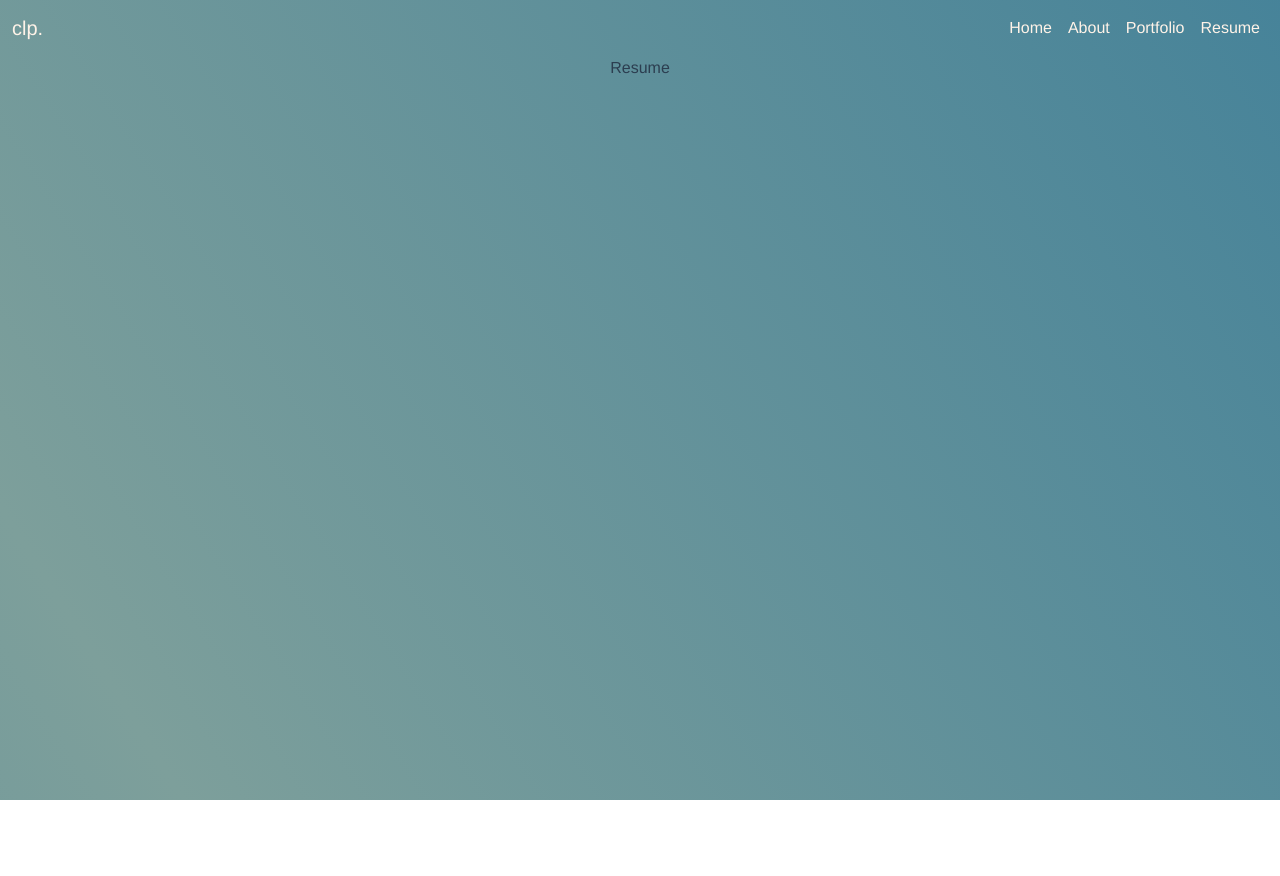
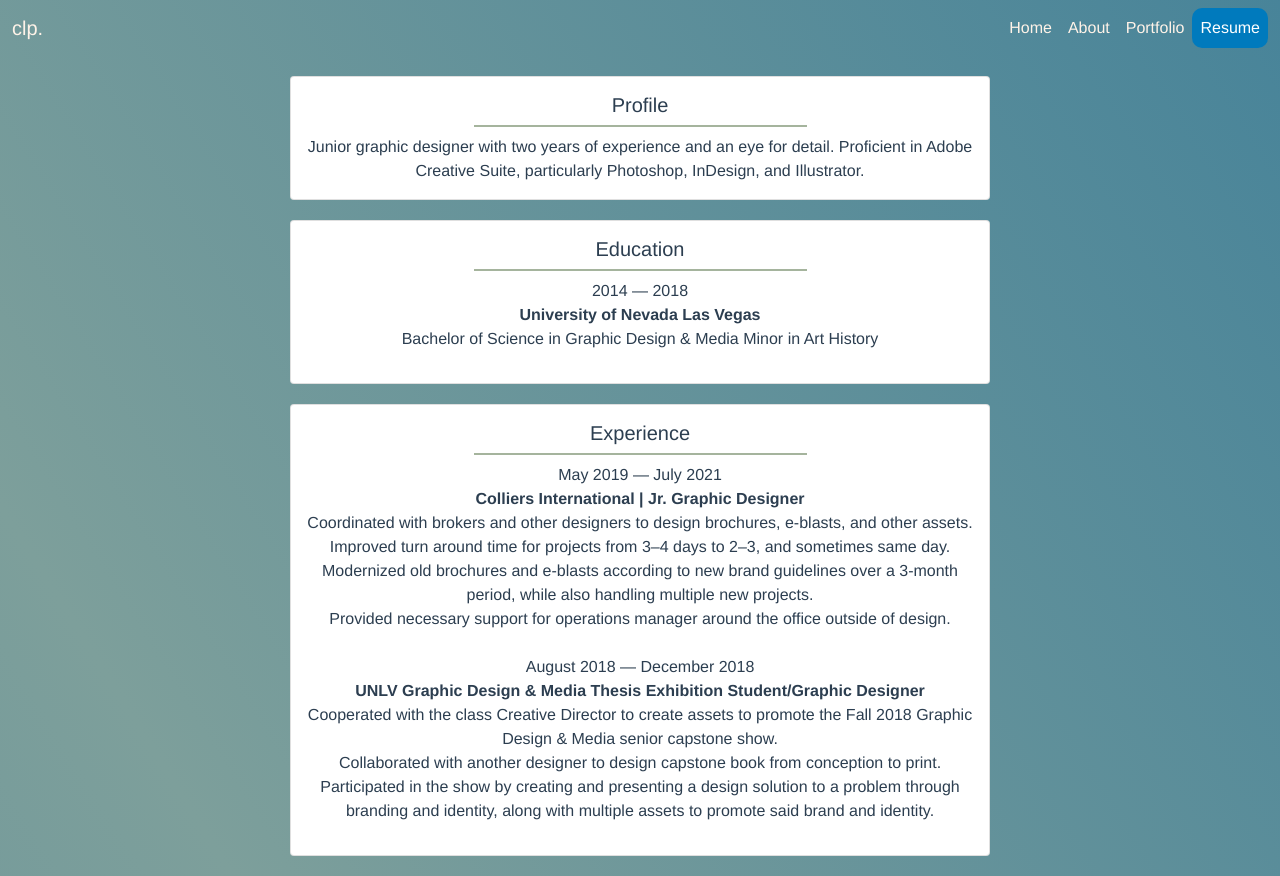
Before and after one commit to ViMaSa/caryllou-portfolio-v2, a Vue app: page /caryllou-portfolio-v2/resume in a window 1280 px wide. Before the commit the page ends 800 px from the top, so only its background shows below. Built offline with nearby package versions, Linux system fonts and the light colour scheme.

Commit message:
Navbar hightlight added, Resume Page completed, NotFound view added. Minor visual updates.

```diff
--- a/src/components/NavBar.vue
+++ b/src/components/NavBar.vue
@@ -44,4 +44,15 @@ export default {
 .nav-link, .navbar-brand {
   color: #fff3e8;
 }
+
+.router-link-active {
+  background: none repeat scroll 0 0 #007ABD;
+    color: white;
+    height: 40px;
+    cursor: pointer;
+    -webkit-transition: border-color 0.8s;
+    transition: border-color 0.8s;
+    padding-bottom: 16px;
+    border-radius: 10px;
+}
 </style>
--- a/src/main.js
+++ b/src/main.js
@@ -2,13 +2,14 @@ import { createApp } from 'vue';
 import App from './App.vue';
 import router from './router';
 import { library } from '@fortawesome/fontawesome-svg-core';
-import { faChevronDown, faEnvelope } from '@fortawesome/free-solid-svg-icons';
+import { faChevronDown, faEnvelope, faHome } from '@fortawesome/free-solid-svg-icons';
 import { faLinkedin, faBehance, faInstagram } from '@fortawesome/free-brands-svg-icons';
 import { FontAwesomeIcon } from '@fortawesome/vue-fontawesome';
 import './assets/css/animations.css';
 
 library.add(
   faChevronDown,
+  faHome,
   faInstagram,
   faEnvelope,
   faLinkedin,
--- a/src/router/index.js
+++ b/src/router/index.js
@@ -3,6 +3,7 @@ import Home from '../views/Home.vue';
 import About from '../views/About.vue';
 import Portfolio from '../views/Portfolio.vue';
 import Resume from '../views/Resume.vue';
+import NotFound from '../views/NotFound.vue';
 import PortfolioLayout from '../components/PortfolioLayout.vue';
 
 import Colliers from '../views/portfolio-projects/Colliers.vue';
@@ -33,6 +34,7 @@ const routes = [
       { path: 'life-aquatic', component: LifeAquatic }
     ]
   },
+  { path: '/:catchAll(.*)', component: NotFound }
 ];
 
 const router = createRouter({
--- a/src/views/Home.vue
+++ b/src/views/Home.vue
@@ -1,10 +1,10 @@
 <template>
   <div class="home d-flex justify-content-center align-items-center">
     <div class="card card-center card-transparent text-center">
-      <div class="card-body">
+      <div class="card-body" @click="scrollToPortfolio">
         <h5 class="card-title">Caryl Lou Paayas</h5>
         <p class="card-text">[ka•reel loo pa•ah•yas]</p>
-        <div class="bounce-arrow" @click="scrollToPortfolio">
+        <div class="bounce-arrow">
           <font-awesome-icon icon="chevron-down" size="lg"/>
         </div>
       </div>
--- /dev/null
+++ b/src/views/NotFound.vue
@@ -0,0 +1,28 @@
+<template>
+  <div class="not-found">
+    <h2>404: Page Not Found</h2>
+    <p>This link does not exist.</p>
+    <router-link to="/">
+      <div class="return-home">
+        <p>Return to Home</p>
+        <font-awesome-icon :icon="['fa', 'home']" size="2x" class="icon" />
+      </div>
+    </router-link>
+  </div>
+</template>
+
+<style scoped>
+.not-found, a {
+  color: #fff3e8;
+}
+
+.not-found {
+  display: flex;
+  flex-direction: column;
+  align-items: center;
+}
+
+.return-home {
+  text-decoration: none underline;
+}
+</style>
--- a/src/views/Resume.vue
+++ b/src/views/Resume.vue
@@ -1,5 +1,47 @@
 <template>
-  <div>Resume</div>
+  <div class="resume-container">
+    <div class="card">
+      <div class="card-body">
+        <h5 class="card-title">Profile</h5>
+        <div class="card-divider"></div>
+        <p class="card-text">
+          Junior graphic designer with two years of experience and an eye for detail. Proficient
+          in Adobe Creative Suite, particularly Photoshop, InDesign, and Illustrator.
+        </p>
+      </div>
+    </div>
+    <div class="card">
+      <div class="card-body">
+        <h5 class="card-title">Education</h5>
+        <div class="card-divider"></div>
+        <p>
+          2014 — 2018<br/>
+          <strong>University of Nevada Las Vegas<br/></strong>
+          Bachelor of Science in Graphic Design & Media Minor in Art History<br/>
+      </p>
+      </div>
+    </div>
+    <div class="card">
+      <div class="card-body">
+        <h5 class="card-title">Experience</h5>
+        <div class="card-divider"></div>
+        <p>
+          May 2019 — July 2021<br/>
+          <strong>Colliers International | Jr. Graphic Designer<br/></strong>
+          Coordinated with brokers and other designers to design brochures, e-blasts, and other assets.<br/>
+          Improved turn around time for projects from 3–4 days to 2–3, and sometimes same day.<br/>
+          Modernized old brochures and e-blasts according to new brand guidelines over a 3-month period, while also handling multiple new projects.<br/>
+          Provided necessary support for operations manager around the office outside of design.<br/><br/>
+
+          August 2018 — December 2018<br/>
+          <strong>UNLV Graphic Design & Media Thesis Exhibition Student/Graphic Designer<br/></strong>
+          Cooperated with the class Creative Director to create assets to promote the Fall 2018 Graphic Design & Media senior capstone show.<br/>
+          Collaborated with another designer to design capstone book from conception to print.<br/>
+          Participated in the show by creating and presenting a design solution to a problem through branding and identity, along with multiple assets to promote said brand and identity.<br/>
+        </p>
+      </div>
+    </div>
+  </div>
 </template>
 
 <script>
@@ -9,4 +51,24 @@ export default {
 </script>
 
 <style scoped>
+.card {
+  margin: 20px 0;
+}
+
+.card-divider {
+  width: 50%;
+  height: 2px;
+  background-color: #a5b49d;
+  margin: 0.5rem auto;
+}
+
+.resume-container {
+  margin: 0 auto;
+}
+
+@media (min-width: 856px) {
+  .resume-container {
+    max-width: 700px;
+  }
+}
 </style>
```
